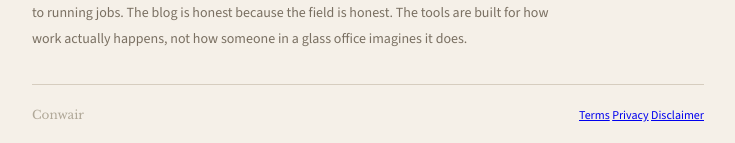
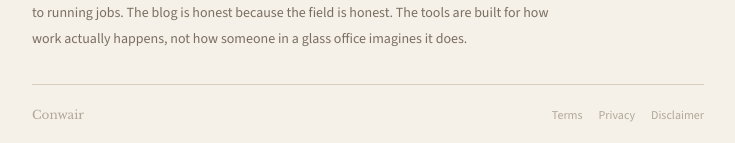
Before and after one commit to oldmanyellsathema/Conwair, a Jekyll site: the page built from index.md, in a window 1280 px wide. Shown: the part 1049-1192 px from the top of the page, without its empty margins (272-1007 px from the left). Built offline with Jekyll 4.4.1, drawn with Linux system fonts in a browser that asks for light colours.

Commit message:
Add footer links styling to main.css

```diff
--- a/assets/css/main.css
+++ b/assets/css/main.css
@@ -432,6 +432,22 @@ body::before {
 .site-footer .footer-logo {
   font-family: 'Libre Baskerville', Georgia, serif;
 }
+/* Add this inside the Footer section of main.css, after the existing .footer-logo rule */
+
+.site-footer .footer-links {
+  display: flex;
+  gap: 1rem;
+}
+
+.site-footer .footer-links a {
+  color: var(--ink-ghost);
+  text-decoration: none;
+  font-size: 12px;
+}
+
+.site-footer .footer-links a:hover {
+  color: var(--terra);
+}
 
 /* ========================================
    Responsive
```
